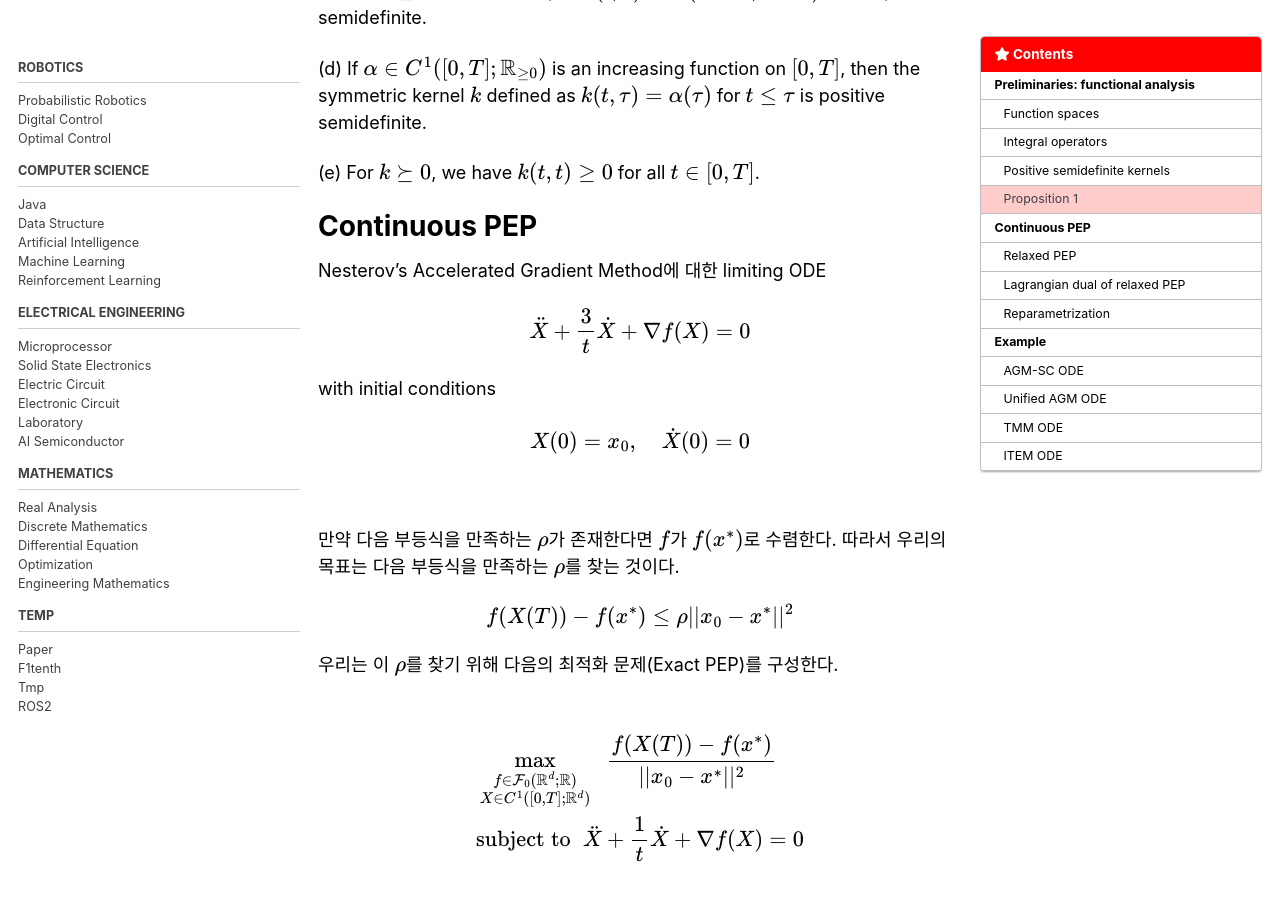
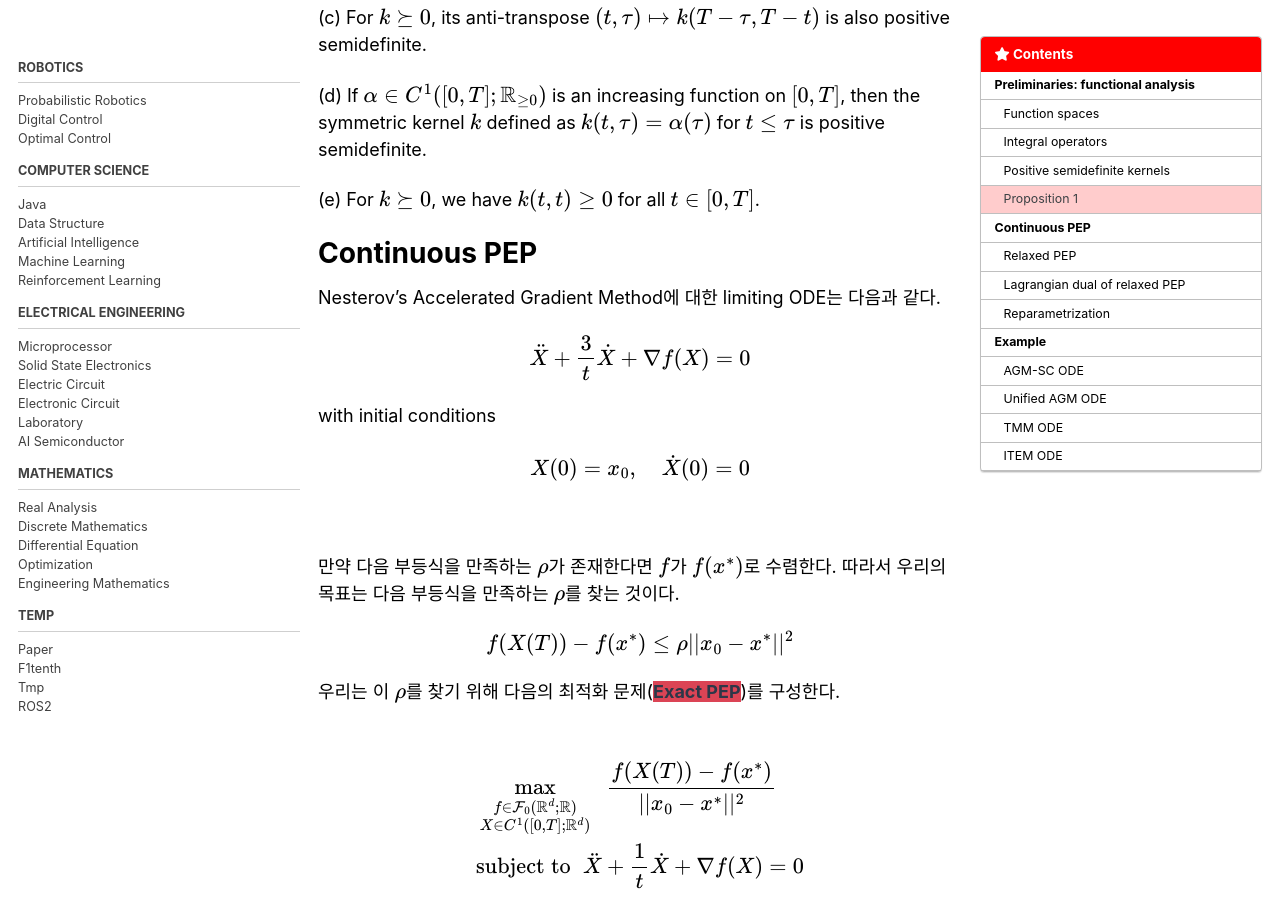
Before and after one commit to wontothree/legacy-blog, a Jekyll site: the page built from _posts/paper/2025-04-05-convergence-analysis.md, in a window 1280 px wide and 900 px high, scrolled down 3114 px. Built offline with Jekyll 4.4.1, drawn with Linux system fonts in a browser that asks for light colours; cached includes are drawn as plain includes; formulas are drawn with MathJax 3.

Commit message:
update contents

```diff
--- a/_posts/paper/2025-04-05-convergence-analysis.md
+++ b/_posts/paper/2025-04-05-convergence-analysis.md
@@ -13,15 +13,15 @@
 ## Function spaces
 
 <div style="border: 2px solid #444; padding: 15px; border-radius: 4px">
-  $C([0, T]; \mathbb{R}^d)$ : the set of continuous functions from $[0, T]$ to $\mathbb{R}^d$
+  <span style="color: #2D3748; background-color:#DB4455; font-weight: bold;">$C([0, T]; \mathbb{R}^d)$</span> : the set of continuous functions from $[0, T]$ to $\mathbb{R}^d$
 
   <br>
 
-  $C^1([0, T]; \mathbb{R}^d)$ : the set of continuously differentiable functions from $[0, T]$ to $\mathbb{R}^d$
+  <span style="color: #2D3748; background-color:#DB4455; font-weight: bold;">$C^1([0, T]; \mathbb{R}^d)$</span> : the set of continuously differentiable functions from $[0, T]$ to $\mathbb{R}^d$
 </div>
 <br>
 <div style="border: 1px solid #ccc; padding: 15px; border-radius: 4px">
-  the space $L^2([0, T]; \mathbb{R}^d)$ : the set of all measurable functions $f : [0, T] \rightarrow \mathbb{R}^d$ that satisfy
+  the space <span style="color: #2D3748; background-color:#DB4455; font-weight: bold;">$L^2([0, T]; \mathbb{R}^d)$</span> : the set of all measurable functions $f : [0, T] \rightarrow \mathbb{R}^d$ that satisfy
 
   $$
   \int_0^T \vert\vert f(x) \vert\vert_{\mathbb{R}^d}^2 dx < \infty
@@ -29,7 +29,7 @@
 </div>
 <br>
 
-Then <span style="color: #2D3748; background-color:#A95C68; font-weight: bold;">$L^2([0, T]; \mathbb{R}^d)$</span> is a Hilbert space equipped with an inner product and a norm
+Then $L^2([0, T]; \mathbb{R}^d)$ is a Hilbert space equipped with an inner product and a norm
 
 $$
 \langle f, g \rangle_{L^2([0, T]; \mathbb{R}^d)} = \int_0^T \langle f(t), g(t)\rangle_{\mathbb{R}^d} dt, \quad \vert\vert f \vert\vert_{L^2([0, T]; \mathbb{R}^d)} = \sqrt{\langle f, f \rangle_{L^2([0, T]; \mathbb{R}^d)}}
@@ -38,7 +38,7 @@
 ## Integral operators
 
 <div style="border: 1px solid #ccc; padding: 15px; border-radius: 4px">
-  An <span style="color: #2D3748; background-color:#fff5b1;">integral operator</span> is a linear operator that maps a function $f$ to another function $K f$ given by
+  An <span style="color: #2D3748; background-color:#DB4455; font-weight: bold;">integral operator</span> is a linear operator that maps a function $f$ to another function $K f$ given by
 
   $$
   (K f)(t) = \int_0^T k(t, \tau) f(\tau) d\tau
@@ -50,7 +50,7 @@
 <br>
 
 <div style="border: 1px solid #ccc; padding: 15px; border-radius: 4px">
-  A <span style="color: #2D3748; background-color:#fff5b1;">Hilbert-Schmidt kernel</span> is an integral kernel $k$ that is square integrable
+  A <span style="color: #2D3748; background-color:#DB4455; font-weight: bold;">Hilbert-Schmidt kernel</span> is an integral kernel $k$ that is square integrable
 
   $$
   k \in L^2([0, T]; \mathbb{R})
@@ -60,7 +60,7 @@
 <br>
 
 <div style="border: 1px solid #ccc; padding: 15px; border-radius: 4px">
-  <span style="color: #2D3748; background-color:#fff5b1;">Hilbert-Schmidt integral operator</span> : the associated integral operator $K$ on $L^2([0, T]; \mathbb{R}^d)$ when $k$ is a Hilbert-Schmidt kernel.
+  <span style="color: #2D3748; background-color:#DB4455; font-weight: bold;">Hilbert-Schmidt integral operator</span> : the associated integral operator $K$ on $L^2([0, T]; \mathbb{R}^d)$ when $k$ is a Hilbert-Schmidt kernel.
 </div>
 
 <br>
@@ -76,7 +76,7 @@
 ## Positive semidefinite kernels
 
 <div style="border: 1px solid #ccc; padding: 15px; border-radius: 4px">
-  A <span style="color: #2D3748; background-color:#fff5b1;">symmetric operator $K$ on a Hilbert space is said to be positive semidefinite</span> and denoted by $K \succeq 0$ if
+  A <span style="color: #2D3748; background-color:#DB4455; font-weight: bold;">symmetric operator $K$ on a Hilbert space is said to be positive semidefinite</span> and denoted by $K \succeq 0$ if
 
   $$
   \langle K f, f \rangle \geq 0
@@ -123,7 +123,7 @@
 
 # Continuous PEP
 
-Nesterov’s Accelerated Gradient Method에 대한 limiting ODE
+Nesterov’s Accelerated Gradient Method에 대한 limiting ODE는 다음과 같다.
 
 $$
 \ddot{X} + \dfrac{3}{t} \dot{X} + \nabla f(X) = 0
@@ -143,7 +143,7 @@
 f(X(T)) - f(x^*) \leq \rho \vert\vert x_0 - x^* \vert\vert^2
 $$
 
-우리는 이 $\rho$를 찾기 위해 다음의 최적화 문제(Exact PEP)를 구성한다.
+우리는 이 $\rho$를 찾기 위해 다음의 최적화 문제(<span style="color: #2D3748; background-color:#DB4455; font-weight: bold;">Exact PEP</span>)를 구성한다.
 
 <div class="latex-container">
   $$
```
